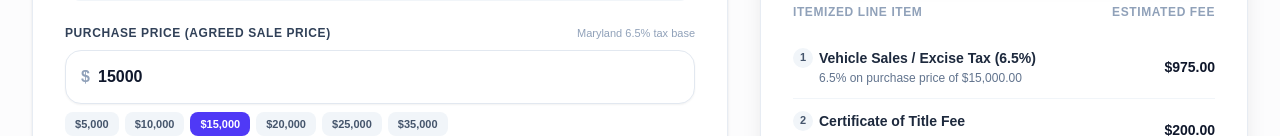
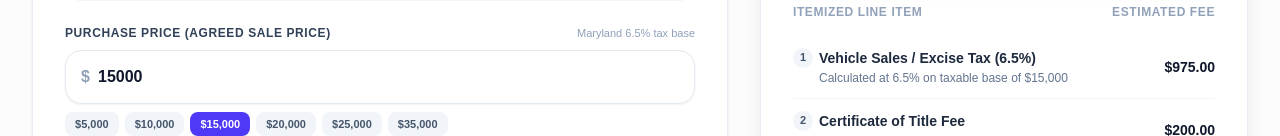
Before and after one commit to CKosick/md-tax-calc-app, a Next.js app: page / in a window 1280 px wide. Shown: the part 664-800 px from the top of the page. Built offline with nearby package versions, Linux system fonts and the light colour scheme; no server answers.

Commit message:
fix(ui): use itemizedList description and label in CostSummaryCard for flat-tax tables

```diff
--- a/src/components/CostSummaryCard.tsx
+++ b/src/components/CostSummaryCard.tsx
@@ -86,17 +86,11 @@ export function CostSummaryCard({
                     1
                   </span>
                   <span className="font-semibold text-slate-800 dark:text-slate-200">
-                    {rule.label === 'Delaware' ? 'Document Fee' : 'Vehicle Sales / Excise Tax'} ({rateLabel})
+                    {breakdown.itemizedList[0]?.label || (rule.label === 'Delaware' ? `Document Fee (${rateLabel})` : `Vehicle Sales / Excise Tax (${rateLabel})`)}
                   </span>
                 </div>
                 <p className="mt-0.5 pl-6.5 text-xs text-slate-500 dark:text-slate-400">
-                  {breakdown.minTaxApplied
-                    ? `Assessed at statutory minimum floor of ${formatCurrency(rule.minExciseTax ?? 0)}`
-                    : rule.tradeInDeductible && breakdown.tradeInDeducted > 0
-                    ? `${rateLabel} on net price (${formatCurrency(purchasePrice - breakdown.tradeInDeducted)}) after trade-in credit`
-                    : rule.taxBase === 'fairMarketValue'
-                    ? `${rateLabel} baseline assessed on vehicle Fair Market Value`
-                    : `${rateLabel} on purchase price of ${formatCurrency(purchasePrice)}`}
+                  {breakdown.itemizedList[0]?.description || `${rateLabel} on purchase price of ${formatCurrency(purchasePrice)}`}
                 </p>
               </div>
               <span className="flex-shrink-0 font-bold text-slate-900 dark:text-white">
```
